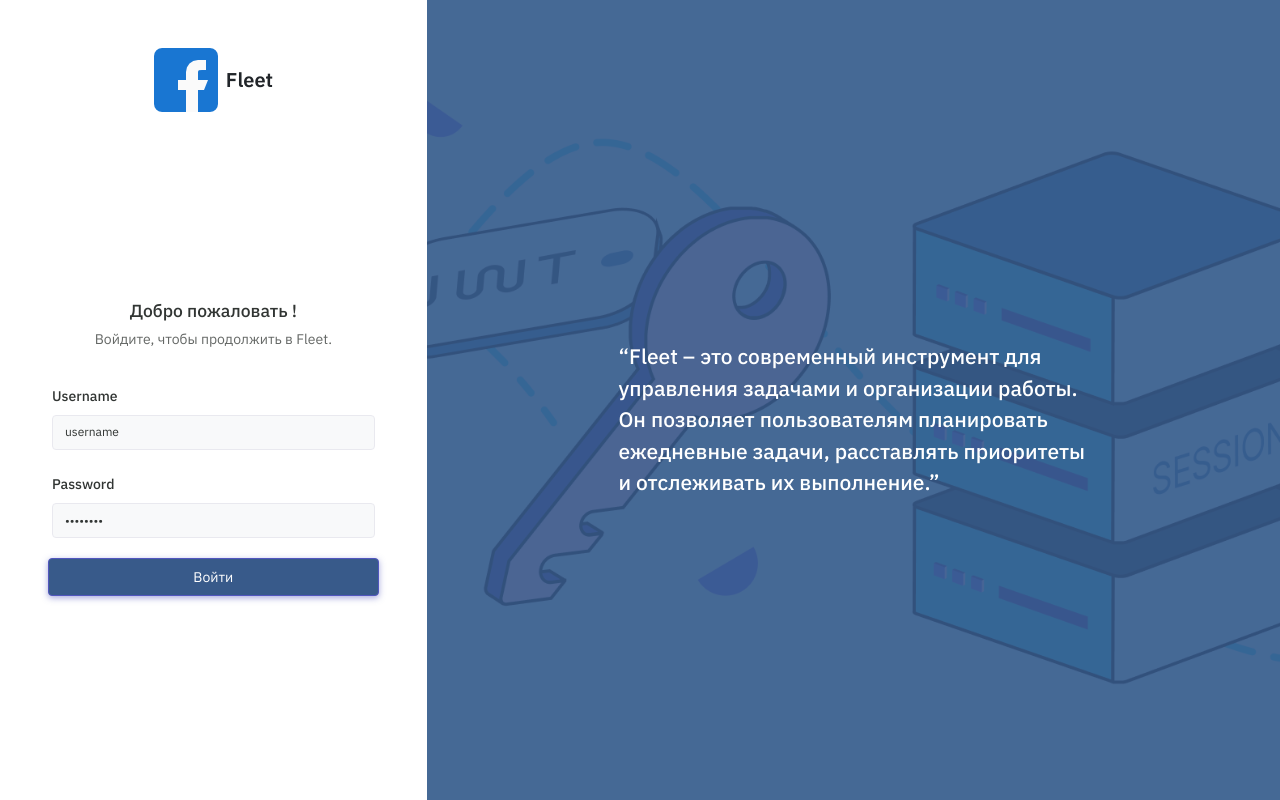
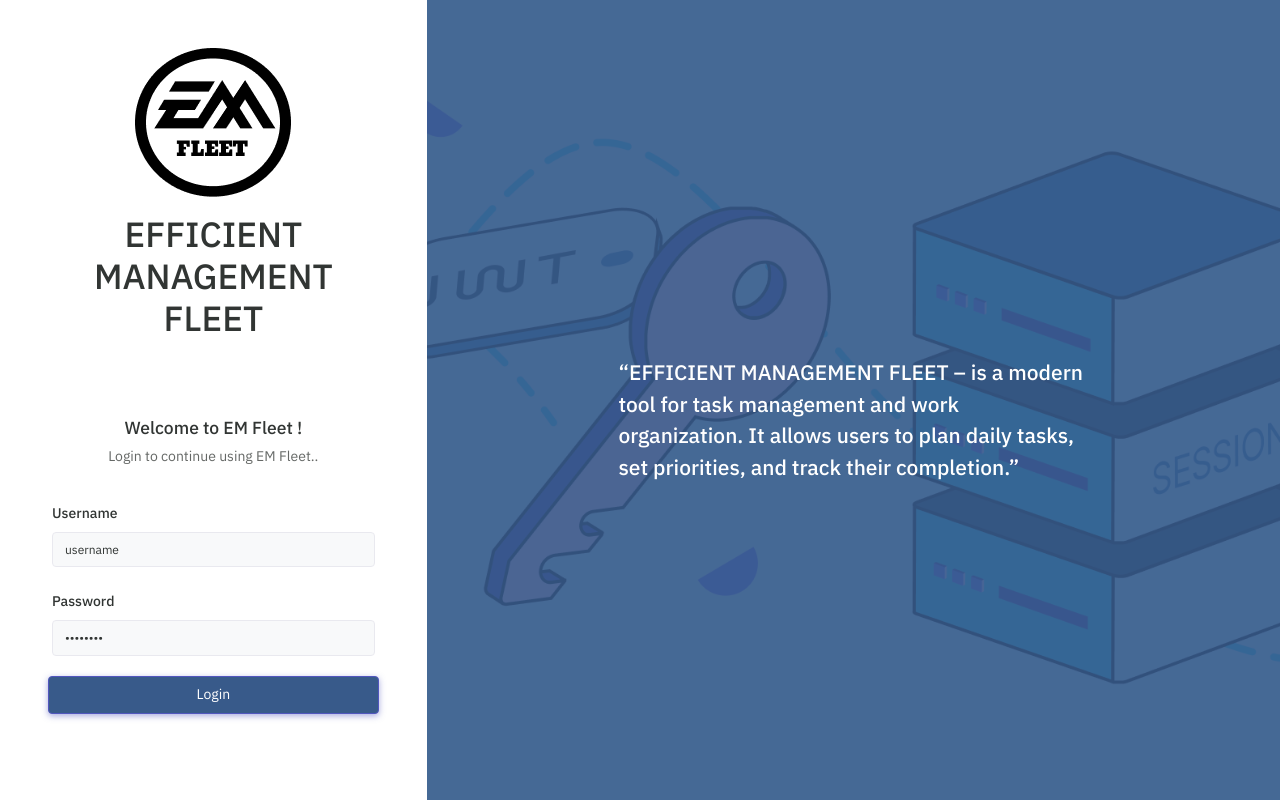
Before and after one commit to s-matniyazov/fleet-overview, a Vue app in the folder frontend/: page /login in a window 1280 px wide. Built offline with nearby package versions, Linux system fonts and the light colour scheme.

Commit message:
drivers and logo

```diff
--- a/frontend/index.html
+++ b/frontend/index.html
@@ -2,7 +2,7 @@
 <html lang="en">
 <head>
     <meta charset="UTF-8"/>
-    <link rel="icon" href="/src/assets/logo.png">
+    <link rel="icon" href="/src/assets/em_logo.png">
     <title>EFFICIENT MANAGEMENT</title>
 </head>
 <body>
--- a/frontend/src/components/VerticalMenu.vue
+++ b/frontend/src/components/VerticalMenu.vue
@@ -60,7 +60,7 @@ function onLogout() {
           <button @click="e => {toggleSubmenu('drivers'); e.stopPropagation()}"
                   class="btn w-100 text-start p-0">
             <li class="menu-title cursor-pointer flex align-items-center justify-content-between text-gray-light font-size-14">
-              <i data-feather="command"></i>
+              <i data-feather="users"></i>
               <span data-key="t-driver" class="m-2">Drivers</span>
               <span class="ml-auto" v-if="currentOpenMenu.includes('drivers')">
                 <i class="mdi mdi-arrow-down-drop-circle-outline"/>
--- a/frontend/src/components/fleet/truck/Truck.vue
+++ b/frontend/src/components/fleet/truck/Truck.vue
@@ -122,7 +122,8 @@ const newModel = () => {
     purchaseTypeId: null,
     ownerOperatorId: null,
     description: null,
-    companyId: filterStore.companyId
+    companyId: filterStore.companyId,
+    driverId: null
   }
 }
 
@@ -288,9 +289,11 @@ function getDrivers() {
   axiosIns.get(`${URIS.DRIVERS}?companyId=${filterStore.companyId}`)
       .then(res => {
         drivers.value = res.data.data;
+        alert(JSON.stringify(drivers.value));
       }).catch(e => {
     showMessage(e)
   });
+
 }
 
 // HOOKS
@@ -552,7 +555,12 @@ watch(
 
                 <!--            country-->
                 <div class="col-6">
-                  c
+                  <USelect v-model="data.countryId" :label="t('country')"
+                           :items="countries" name="country"
+                           option_name="name"
+                           classes="mb-2"
+                           :rules="(val) => (!val && $t('required'))"
+                  ></USelect>
                 </div>
 
                 <!--            state-->
--- a/frontend/src/i18/en/messages.js
+++ b/frontend/src/i18/en/messages.js
@@ -61,6 +61,7 @@ const en = {
     driver:'Driver',
     usdot:'usdot',
     enter_usdot:'Enter USDOT',
+    ownerOperators:'Owner Operators',
 
 }
 
--- a/frontend/src/layouts/LoginLayout.vue
+++ b/frontend/src/layouts/LoginLayout.vue
@@ -40,13 +40,13 @@ function onLogin() {
               <div class="d-flex flex-column h-100">
                 <div class="mb-4 mb-md-5 text-center">
                   <router-link to="/" class="d-block auth-logo">
-                    <img src="@/assets/logo.png" alt="" size="12"> <span class="logo-txt">Fleet</span>
+                    <img src="@/assets/em_logo.png" alt="" size="15"> <br><p class="h1 mt-3" >EFFICIENT MANAGEMENT FLEET</p>
                   </router-link>
                 </div>
                 <div class="auth-content my-auto">
                   <div class="text-center">
-                    <h5 class="mb-0">Добро пожаловать !</h5>
-                    <p class="text-muted mt-2">Войдите, чтобы продолжить в Fleet.</p>
+                    <h5 class="mb-0">Welcome to EM Fleet !</h5>
+                    <p class="text-muted mt-2">Login to continue using EM Fleet..</p>
                   </div>
                   <form class="mt-4 pt-2">
                     <div class="mb-3">
@@ -56,7 +56,7 @@ function onLogin() {
                       <UInput v-model="password" placeholder="Введите пароль" label="Password" type="password"/>
                     </div>
                     <div class="mb-3">
-                      <button class="btn btn-primary w-100 waves-effect waves-light" type="button" @click="e => {onLogin(); e.stopPropagation()}">Войти</button>
+                      <button class="btn btn-primary w-100 waves-effect waves-light" type="button" @click="e => {onLogin(); e.stopPropagation()}">Login</button>
                     </div>
                   </form>
                 </div>
@@ -76,9 +76,8 @@ function onLogin() {
                         <div class="test-contain text-white">
                           <i class="bx bxs-quote-alt-left text-success display-6"></i>
 
-                          <h4 class="mt-4 fw-medium lh-base text-white">“Fleet – это современный инструмент для
-                            управления задачами и организации работы. Он позволяет пользователям планировать ежедневные
-                            задачи, расставлять приоритеты и отслеживать их выполнение.”
+                          <h4 class="mt-4 fw-medium lh-base text-white">“EFFICIENT MANAGEMENT FLEET – is a modern tool for task management and work organization.
+                            It allows users to plan daily tasks, set priorities, and track their completion.”
                           </h4>
                         </div>
                       </div>
--- a/frontend/src/layouts/MainLayout.vue
+++ b/frontend/src/layouts/MainLayout.vue
@@ -56,8 +56,8 @@ watch(
         <div class="d-flex items-center">
           <div class="navbar-brand-box">
             <router-link to="/" class="logo logo-dark">
-              <span class="logo-lg"> <img src="@/assets/logo.png" alt="" size="12" style="height: 24px">
-                <span class="logo-txt">Fleet</span>
+              <span class="logo-lg"> <img src="@/assets/em_logo.png" alt="" size="12" style="height: 50px">
+                <span class="logo-txt">EM Fleet</span>
                                 </span>
             </router-link>
           </div>
--- a/frontend/src/plugins/axios.js
+++ b/frontend/src/plugins/axios.js
@@ -3,8 +3,8 @@ import {useAuthStore} from "@/store/UseAuthStore.js";
 import {hideLoader, showLoader} from "@/util/utils.js";
 
 const axiosIns = axios.create({
-  // baseURL: 'https://fleet-backend.tt64295.tw1.ru/api/',
-    baseURL: 'http://localhost:8088/api/',
+  baseURL: 'https://fleet-backend.tt64295.tw1.ru/api/',
+    // baseURL: 'http://localhost:8088/api/',
     timeout: 5000,
 })
 
```
Also changed, not shown: frontend/src/assets/em_logo.png (added).
